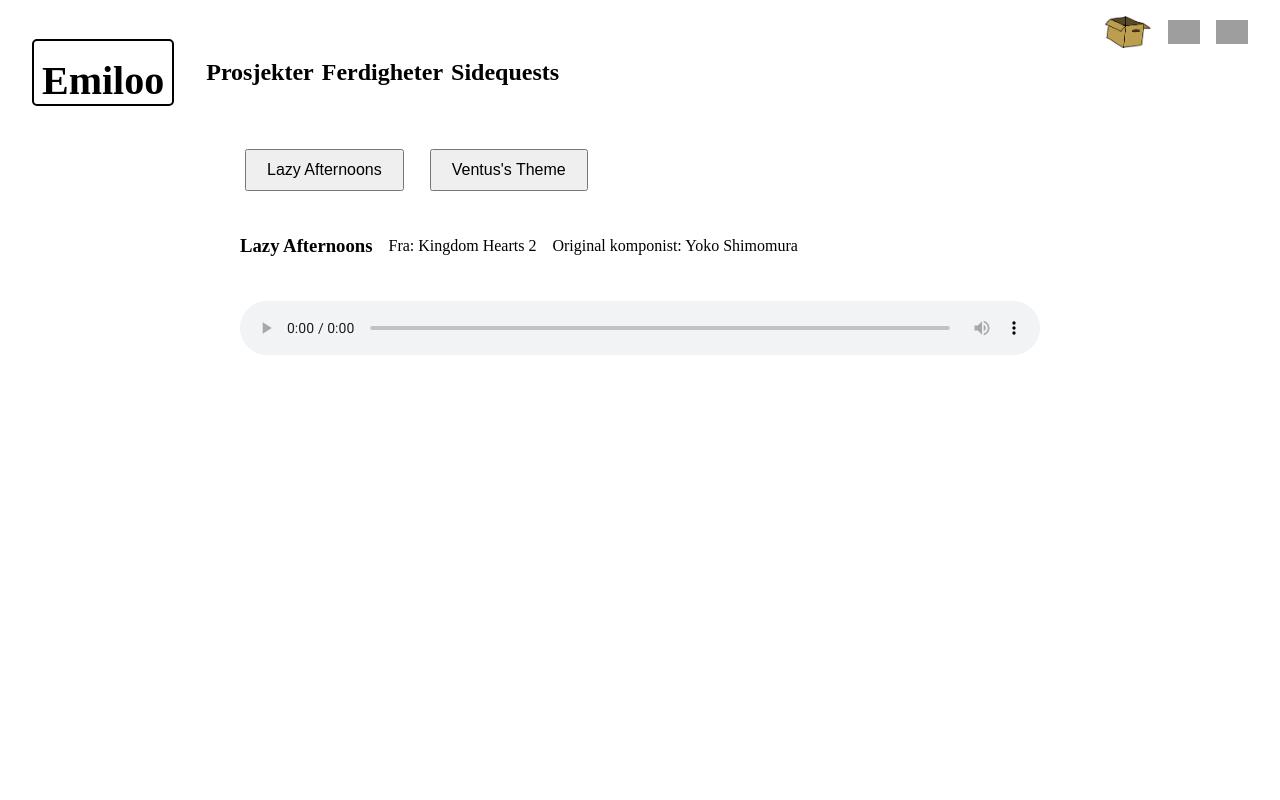
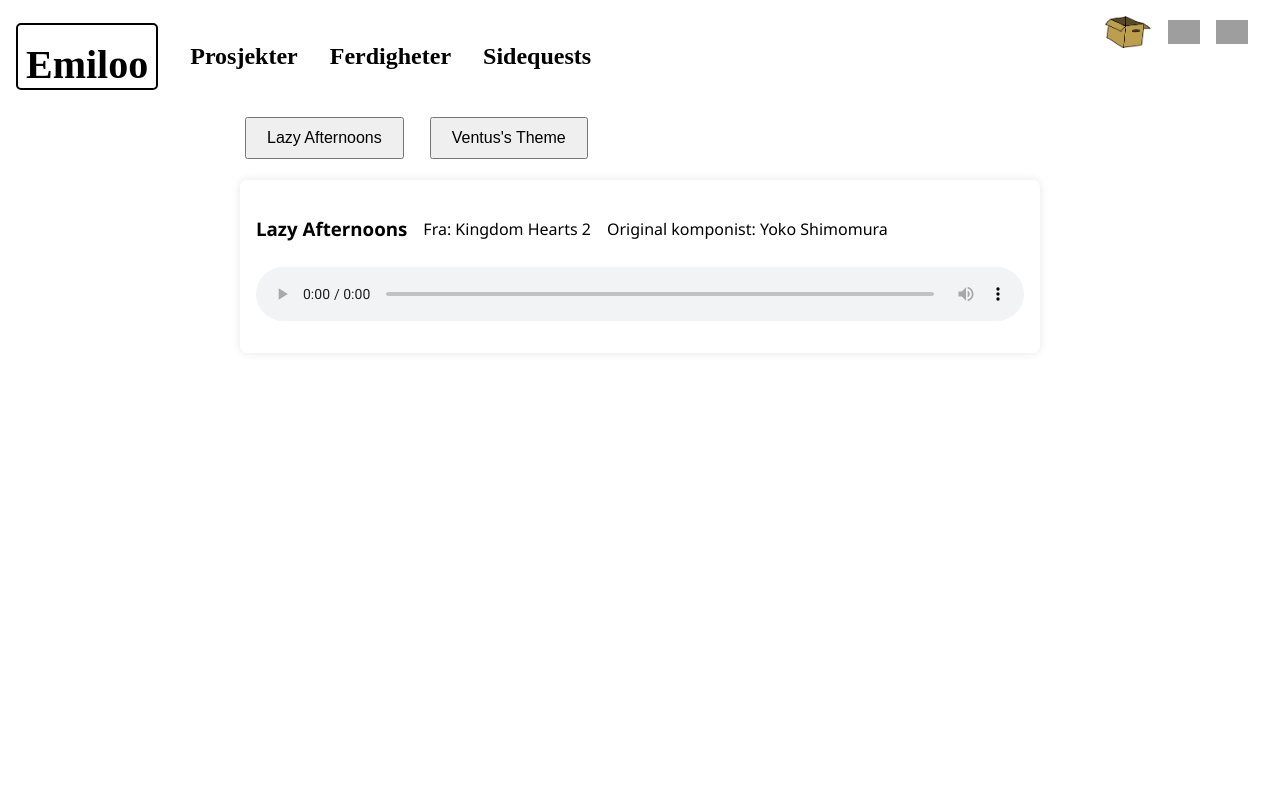
Before and after one commit to Emilorv/emiloo, a Vue app: page /piano in a window 1280 px wide. Shown: the top 800 px of the page. Built offline with nearby package versions, Linux system fonts and the light colour scheme; grey boxes are pictures that could not be loaded.

Commit message:
feat: improve piano style

```diff
--- a/src/components/Header.vue
+++ b/src/components/Header.vue
@@ -36,7 +36,10 @@
     @include breakpoint(medium){
         max-width: 1440px;
         margin: auto;
-        padding: 2rem 2rem;
+    }
+
+    @include breakpoint(xxlarge){
+        padding: 2rem;
     }
 }
 
@@ -90,6 +93,7 @@
 
     @include breakpoint(medium){
         display: flex;
+        gap: 2rem;
     }
 
     a{
--- a/src/styles/main.scss
+++ b/src/styles/main.scss
@@ -7,13 +7,8 @@
     padding: 0;
 }
 
-body {
-    min-height: 100vh;
-    position: relative;
-    margin: 0;
-}
-
 main {
     padding: 0 1rem;
     font-family: "Segoe UI", sans-serif;
+    min-height: 100vh;
 }
--- a/src/views/Piano.vue
+++ b/src/views/Piano.vue
@@ -1,10 +1,12 @@
 <template>
-<div class="piano-page">
+<main class="piano-page">
     <div class="piano-buttons">
         <template v-for="piece in this.pieces">
             <button class="piano-button" @click="changePiece(piece)">{{ piece.title }}</button>
         </template>
     </div>
+    <div class="piano-page__content">
+        <div class="piano-controls">
             <div v-if="this.currentPiece" class="piano-piece">
                 <div class="piano-controls__info">
                     <h3>{{ this.currentPiece.title }}</h3>
@@ -32,6 +34,8 @@
                 </div>
             </div>
         </div>
+    </div>
+</main>
 </template>
 
 <script>
@@ -83,16 +87,30 @@ export default {
 }
 </script>
 
-<style>
+<style scoped lang="scss">
+.piano-page{
+    position: relative;
+}
 
-.piano-page{
+.piano-page__content{
     max-width: 800px;
+    padding-top: 1rem;
     margin: auto;
 }
+
+.piano-controls{
+    box-shadow: 0 0 10px rgba(0, 0, 0, 0.1);
+    padding: 1rem;
+    background-color: rgba(255, 255, 255, 0.8);
+    border-radius: 8px;
+}
+
 .piano-buttons {
     display: flex;
     flex-direction: row;
     flex-wrap: wrap;
+    max-width: 800px;
+    margin: auto;
     gap: 1rem;
 }
 
@@ -108,8 +126,6 @@ export default {
     flex-direction: column;
     margin-top: 20px;
     gap: 1rem;
-    height: 600px;
-    overflow: hidden;
 }
 
 .piano-controls__info {
@@ -126,7 +142,6 @@ export default {
 }
 
 .piano-slides {
-    position: relative;
     display: block;
     flex: 1;
 }
@@ -138,13 +153,20 @@ export default {
   right: 0;
   bottom: 0;
   opacity: 0;
+  z-index: -1;
   transition: opacity 1s ease-in-out;
+  image-rendering: pixelated;
 }
 
 .piano-slide img {
     width: 100%;
     height: 100%;
     object-fit: cover;
+    user-select: none;
+    -webkit-user-drag: none; /* Chrome/Safari */
+    -webkit-user-select: none; /* Safari */
+    -moz-user-select: none; /* Firefox */
+    -ms-user-select: none; /* IE/Edge */
     display: block;
 }
 
```
Lines whose indentation alone changed are shown as unchanged.
